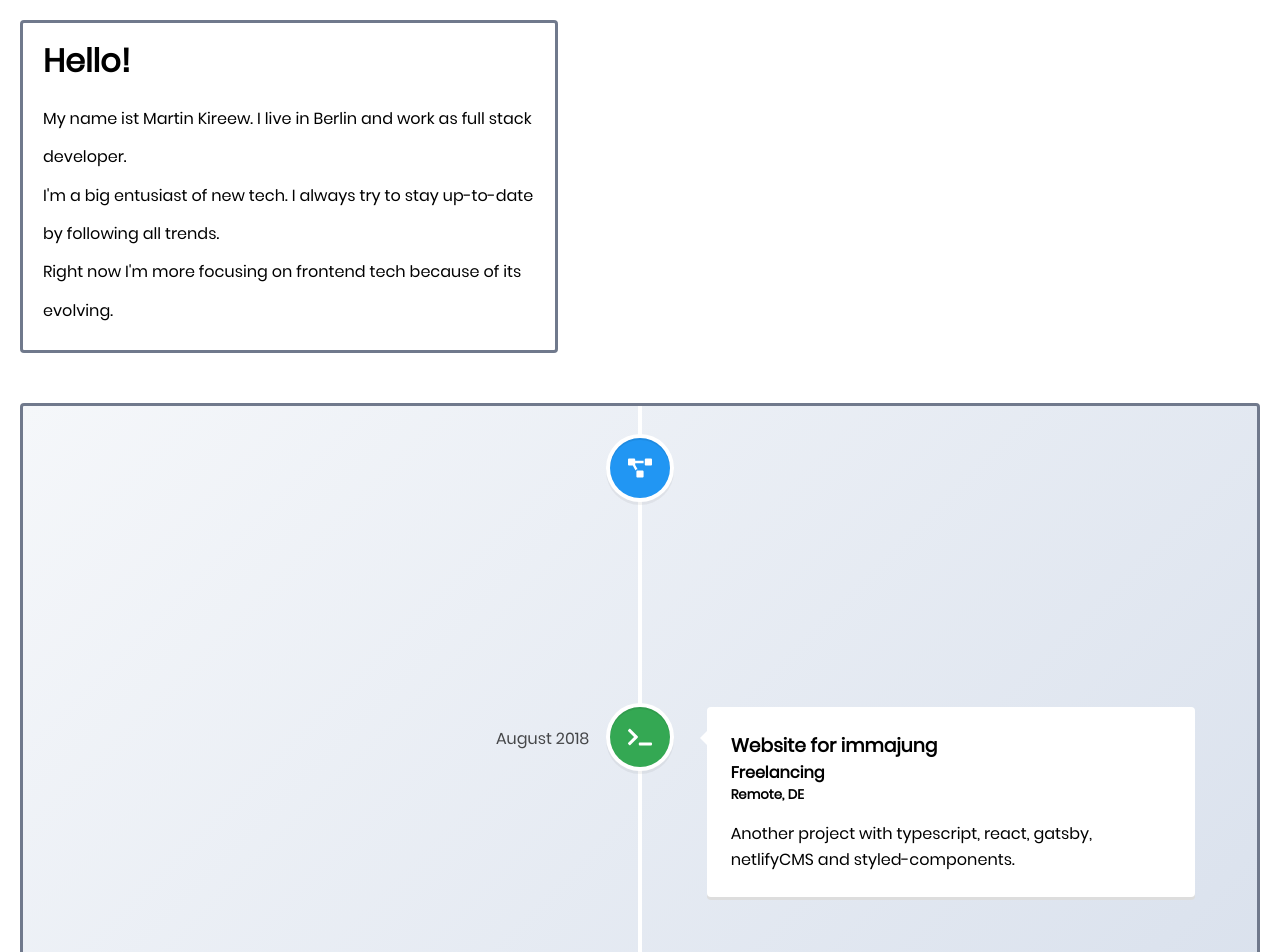
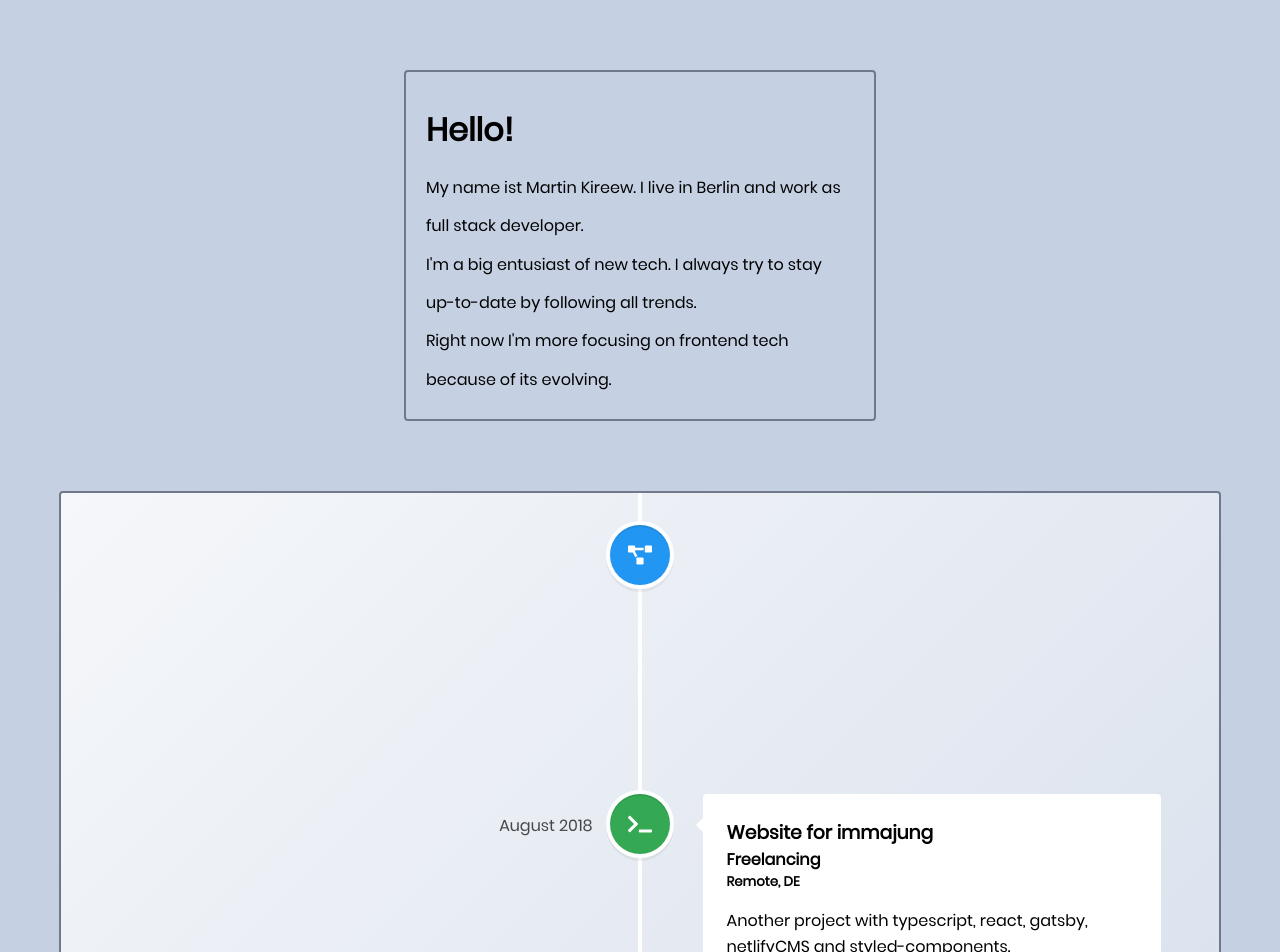
Before and after one commit to makiri1993/my-website, a React app: page / in a window 1280 px wide. Shown: the top 952 px of the page. Built offline with nearby package versions, Linux system fonts and the light colour scheme; the HTML template or start-up script is replaced by a standard one.

Commit message:
some more colors and effects

```diff
--- /dev/null
+++ b/src/definitions.ts
@@ -0,0 +1,21 @@
+export const Border = {
+  thin: '2px solid #70798c'
+}
+export const Shadow = {
+  light:
+    '4px 4px 40px 10px rgba(0, 0, 0, 0.2), 0 6px 20px 0 rgba(0, 0, 0, 0.19)'
+}
+
+export const BackgroundColor = {
+  primary: {
+    lighter: '#eff2f7',
+    standard: '#c5d1e3'
+  },
+  primaryGradient: {
+    lightGradient: `linear-gradient(
+                        135deg,
+                        rgb(245, 247, 250) 0%,
+                        rgb(195, 207, 226) 100%
+                      )`
+  }
+}
--- a/src/scenes/SinglePage.tsx
+++ b/src/scenes/SinglePage.tsx
@@ -10,14 +10,20 @@ import {
   TerminalIcon,
   GraduationIcon
 } from '../components/Icon/index'
+import { Border, Shadow, BackgroundColor } from 'src/definitions'
 
 export default class SinglePage extends Component {
   render() {
-    return [this.renderHeader, this.renderTimeline]
+    return (
+      <SiteContainer>
+        {this.renderHeader}
+        {this.renderTimeline}
+      </SiteContainer>
+    )
   }
   private get renderHeader(): ReactNode {
     return (
-      <Container>
+      <IntroductionContainer>
         <Introduction>
           <h1>Hello!</h1>
           <p>
@@ -33,7 +39,7 @@ export default class SinglePage extends Component {
             evolving.
           </p>
         </Introduction>
-      </Container>
+      </IntroductionContainer>
     )
   }
   private get renderTimeline(): ReactNode {
@@ -167,44 +173,47 @@ export default class SinglePage extends Component {
     )
   }
 }
+const SiteContainer = styled.div`
+  display: flex;
+  flex-direction: column;
+  align-items: center;
+  background: ${BackgroundColor.primary.standard};
+`
 
 const TimelineBackground = styled.div`
+  max-width: 1440px;
   margin-left: 20px;
   margin-right: 20px;
-  border: 3px solid #70798c;
+  border: ${Border.thin};
   border-radius: 4px;
-  background-image: linear-gradient(
-    135deg,
-    rgb(245, 247, 250) 0%,
-    rgb(195, 207, 226) 100%
-  );
+  background-image: ${BackgroundColor.primaryGradient.lightGradient};
   transition: box-shadow 1s ease-in-out;
   :hover {
-    box-shadow: 0 4px 8px 0 rgba(0, 0, 0, 0.2), 0 6px 20px 0 rgba(0, 0, 0, 0.19);
+    box-shadow: ${Shadow.light};
   }
 `
 
-const Container = styled.div`
+const IntroductionContainer = styled.div`
   display: flex;
   flex-direction: column;
-  margin-bottom: 50px;
+  margin: 50px;
+  width: 40%;
 `
 
 const Introduction = styled.div`
-  width: 40%;
-  margin-top: 20px;
-  margin-left: 20px;
-  padding-left: 20px;
-  padding-bottom: 20px;
+  margin: 20px;
+
+  padding: 20px;
+
   justify-self: flex-start;
   line-height: 2.4;
 
-  border: 3px solid #70798c;
+  border: ${Border.thin};
   border-radius: 4px;
 
   transition: background 1s ease-in-out, box-shadow 1s ease-in-out;
   :hover {
-    box-shadow: 0 4px 8px 0 rgba(0, 0, 0, 0.2), 0 6px 20px 0 rgba(0, 0, 0, 0.19);
-    background: #e1e7f0;
+    background: ${BackgroundColor.primary.lighter};
+    box-shadow: ${Shadow.light};
   }
 `
```
